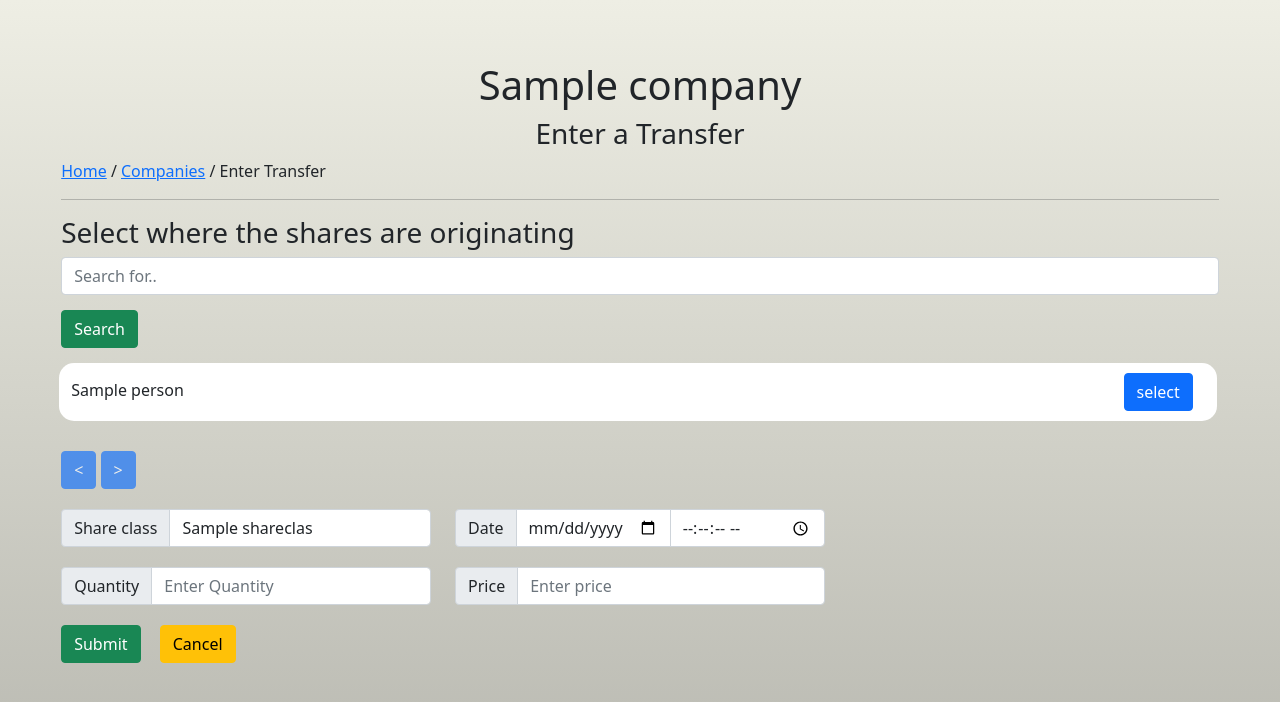
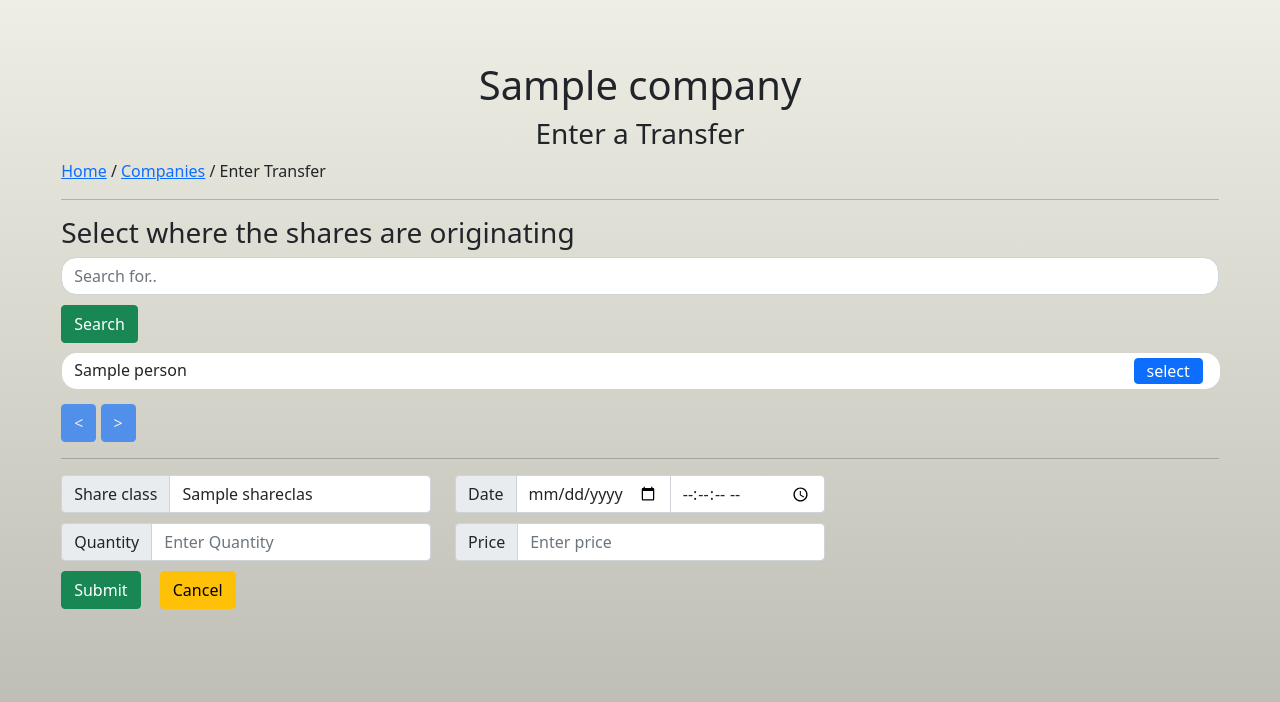
Before and after one commit to AaronDemond/share-site, a Django app: page /companies/1/enterTransfer/ in a window 1280 px wide. Shown: the top 702 px of the page. Run offline with Django 3.2, Linux system fonts and the light colour scheme; a user stored in the database is signed in; tables that the repository leaves empty hold one stand-in row (values such as "Sample post"); some libraries are stand-ins or nearby versions.

Commit message:
Made buttons smaller. Fixed CSS. Fixed truncating zeros. Changed ParValue to text feild.

```diff
--- a/Site/models.py
+++ b/Site/models.py
@@ -82,7 +82,7 @@ class AuthorizedShares(models.Model):
     ShareClass = models.ForeignKey(ShareClass, on_delete=models.CASCADE,
             related_name="AuthorizedShares")
     Date = models.DateTimeField()
-    Value = models.FloatField(null = True, blank = True)
+    Value = models.CharField(max_length=200, null=True, blank=True)
     Document = models.FileField(null=True, blank=True)
 
     def save(self, *args, **kwargs):
--- a/Site/static/styles.css
+++ b/Site/static/styles.css
@@ -15,20 +15,30 @@ div.itemListContainer>div:nth-of-type(even) {
 
 
 .listItem {
-    margin-left: 10px;
+    margin-left: 13px;
     padding-left: 0px;
-    margin-bottom: 10px;
+    margin-bottom: 5px;
+    border-radius: 15px;
+}
+
+input[name="query"] {
     border-radius: 15px;
 }
 
 .itemInList {
+    /*
     padding-top: 15px;
-    padding-bottom: 15px;
+    padding-bottom: 15px; */
+
+    padding-top: 5px;
+    padding-bottom: 0px;
+
 }
 
 .buttonsInList {
-    padding-top: 10px;
-    padding-bottom: 10px;
+/*    padding-top: 10px;
+    padding-bottom: 10px; */
+    padding: 5px;
 }
 
 table {
@@ -71,12 +81,22 @@ tr.boldBottom:last-child > td { border-bottom: 2px solid black; }
     margin-left: 10px;
 }
 
-/*
-.btn {
+
+.buttonsInList > .btn {
     padding-top: 0px;
     padding-bottom: 0px;
 }
-*/
+
+.deleteBtnTable {
+    padding-top: 0px;
+    padding-bottom: 0px;
+}
+
+/*.input-group-btn > .btn {
+    padding-top: 5px;
+    padding-bottom: 5px;
+}*/
+
 
 
 .alert {
--- a/Site/templates/authorized.html
+++ b/Site/templates/authorized.html
@@ -64,7 +64,7 @@
                             <td>{{a.ShareClass}}</td>
                             <td>{{a.dateFormatted}}</td>
                             <td>
-                    <a class="btn btn-primary" href="/companies/{{company.id}}/authorized?delete=True&auth_id={{a.pk}}" >Delete</a>
+                    <a class="btn btn-primary deleteBtnTable" href="/companies/{{company.id}}/authorized?delete=True&auth_id={{a.pk}}" >Delete</a>
                             </td>
                         </tr>
                         {% endfor %}
--- a/Site/templates/authorizedDeleteConfirm.html
+++ b/Site/templates/authorizedDeleteConfirm.html
@@ -26,7 +26,8 @@
                 <div class="row listItem">
 <div class="col-sm-12">
                     <h3>Authorized to be Deleted</h3>
-                </div></div>
+                </div>
+                </div>
             <div class="row listItem">
                 <div class="col-sm-12 itemInList">
                     {{authorizedToDelete}}
@@ -39,6 +40,7 @@
                 <div class="row listItem">
 <div class="col-sm-12">
                     <h3>Transfers to be Deleted</h3>
+
                 </div></div>
             {% endif %}
             {% for item in toDelete %}
@@ -77,5 +79,7 @@
 {% block scripts %}
 <script type = "text/javascript">
     $("#selectHolder").hide();
+    $('.listItem').not(':has(.buttonsInList)').children('.itemInList').css("padding-top", "0px");
+    $("h3").css("margin", "0px");
 </script>
 {% endblock scripts %}
--- a/Site/templates/base.html
+++ b/Site/templates/base.html
@@ -68,6 +68,11 @@ body {
                 } else {
                     $("body").css("height", height);
                 }
+                $('.listItem').not(':has(.buttonsInList)').children('.itemInList').css("padding-top", "0px");
+            });
+            $("a").click(function(){
+                $('.listItem').not(':has(.buttonsInList)').children('.itemInList').css("padding-top", "0px");
+
             });
 
                 </script>
--- a/Site/templates/certificate.html
+++ b/Site/templates/certificate.html
@@ -125,7 +125,7 @@ body {
         AUTHORIZED SHARE CAPITAL:
         {% for key, value in auth_totals.items %}
         {{value}} {{key.0}} shares
-        {% if key.1 == None %}
+        {% if key.1 == "npv" or key.1 == "NPV" %}
         having no par value{% if forloop.counter < no_of_auth_types and forloop.counter != no_of_auth_types|changeValue:'-1' %},{% elif forloop.counter == no_of_auth_types|changeValue:'-1' %} and{% endif %}{% else %} each having a par value of ${{key.1}}{% if forloop.counter < no_of_auth_types and forloop.counter != no_of_auth_types|changeValue:'-1' %},{% elif forloop.counter == no_of_auth_types|changeValue:'-1' %} and{% endif %}{% endif %}{% endfor %}; and the aforementioned shares each have respective terms and conditions as set out in the applicable constating documents of the Company including the Memorandum of Association of the company.
     </div>
 
--- a/Site/templates/enter_transfer.html
+++ b/Site/templates/enter_transfer.html
@@ -25,7 +25,7 @@ div#participantsToHolder>div:nth-of-type(odd) {
 
                 {% if alert %}
                     <div class="row" id="alertHolder">
-                        <div class="col-sm-5 col-9" style="padding-top: 20px">
+                        <div class="col-sm-5 col-9" style="padding-top: 10px">
 
                             <div class="alert alert-{{ alert_type }} alert-dismissible fade show" style="margin-bottom: 0px" role="alert">
 
@@ -33,7 +33,7 @@ div#participantsToHolder>div:nth-of-type(odd) {
 
                             </div>
                         </div>
-                        <div class="col-sm-7 col-3" style="padding-top: 20px">
+                        <div class="col-sm-7 col-3" style="padding-top: 10px">
                             <button type="button" class="btn btn-danger close alert-button">Close</button>
 
                         </div>
@@ -44,10 +44,10 @@ div#participantsToHolder>div:nth-of-type(odd) {
         <hr>
         <h3>Select where the shares are originating</h3>
         <div id="fromHolder" class="row">
-            <div class="input-group" style="padding-bottom: 15px;">
+            <div class="input-group" style="padding-bottom: 10px;">
                 <input type="text" autocomplete="off" class="form-control" name = "query" id = "participantSearchString" value="" placeholder="Search for..">
             </div>
-            <div class="col-sm-12" style="padding-bottom: 15px;">
+            <div class="col-sm-12" style="padding-bottom: 10px;">
                     <button class="btn btn-success" onclick="search('fromHolder','From',1)" type="button" id="fromSearch" >Search</button>
 
             </div>
@@ -61,7 +61,7 @@ div#participantsToHolder>div:nth-of-type(odd) {
                                 {{participant.LinkedCompany}}
                             {% endif %}
                         </div>
-                        <div class="col-sm-3 col-5 buttonsInList btnsFloatRightContainer" style="padding-top: 10px; padding-bottom: 10px;">
+                        <div class="col-sm-3 col-5 buttonsInList btnsFloatRightContainer" >
                             {% if participant.LinkedPerson %}
                             <!--
                                 <button class="btn btn-primary"
@@ -87,17 +87,17 @@ div#participantsToHolder>div:nth-of-type(odd) {
             <div class="row">
                 <div class="col-sm-3">
                     {% if page > 1 %}
-                    <button class="btn btn-primary" style="margin-top: 20px;" onclick="search('fromHolder','From',{{page|changeValue:'-1'}})" type="button"><</button>
+                    <button class="btn btn-primary" style="margin-top: 10px;" onclick="search('fromHolder','From',{{page|changeValue:'-1'}})" type="button"><</button>
                     {% else %}
 
-                    <button class="btn btn-primary disabled" style="margin-top: 20px;" onclick="search('fromHolder','From',{{page|changeValue:'-1'}})" type="button"><</button>
+                    <button class="btn btn-primary disabled" style="margin-top: 10px;" onclick="search('fromHolder','From',{{page|changeValue:'-1'}})" type="button"><</button>
                     {% endif %}
 
                     {% if hasNextPage == True %}
-                    <button class="btn btn-primary" style="margin-top: 20px;"
+                    <button class="btn btn-primary" style="margin-top: 10px;"
                         onclick="search('fromHolder','From',{{page|changeValue:'1'}})" type="button">></button>
                     {% else %}
-                    <button class="btn btn-primary disabled" style="margin-top: 20px;"
+                    <button class="btn btn-primary disabled" style="margin-top: 10px;"
                         onclick="search('fromHolder','From',{{page|changeValue:'1'}})" type="button">></button>
                     {% endif %}
                 </div>
@@ -106,10 +106,10 @@ div#participantsToHolder>div:nth-of-type(odd) {
 
             <h3 id="q2title" style="display: none">Select where the shares are going</h3>
             <div id="toHolder" class="row" style="display: none">
-                <div class="input-group" style="padding-bottom: 15px;">
+                <div class="input-group" style="padding-bottom: 10px;">
                     <input type="text" autocomplete="off" class="form-control" name = "query2" id = "participantSearchString2" value="" placeholder="Search for..">
                 </div>
-                <div class="col-sm-12" style="padding-bottom: 15px;">
+                <div class="col-sm-12" style="padding-bottom: 10px;">
                         <button class="btn btn-success" id="toSearch" onclick="search('toHolder','To',1)" type="button">Search</button>
                 </div>
                 <div class="row itemListContainer" id="participantsToHolder">
@@ -122,7 +122,7 @@ div#participantsToHolder>div:nth-of-type(odd) {
                                 {{participant.LinkedCompany}}
                             {% endif %}
                         </div>
-                        <div class="col-sm-3 col-3 buttonsInList btnsFloatRightContainer" style="padding-top: 10px; padding-bottom: 10px;">
+                        <div class="col-sm-3 col-3 buttonsInList btnsFloatRightContainer">
                             {% if participant.LinkedPerson %}
                                 <!--<button class="btn btn-primary"
                                         onclick="selectTo({{participant.LinkedPerson.id}},
@@ -145,21 +145,23 @@ div#participantsToHolder>div:nth-of-type(odd) {
                 <div class="row">
                     <div class="col-sm-3">
                         {% if page > 1 %}
-                        <button class="btn btn-primary" style="margin-top: 20px;" onclick="search('toHolder','To',{{page|changeValue:'-1'}})" type="button"><</button>
+                        <button class="btn btn-primary" style="margin-top: 10px;" onclick="search('toHolder','To',{{page|changeValue:'-1'}})" type="button"><</button>
                         {% else %}
-                        <button class="btn btn-primary disabled" style="margin-top: 20px;" onclick="search('toHolder','To',{{page|changeValue:'-1'}})" type="button"><</button>
+                        <button class="btn btn-primary disabled" style="margin-top: 10px;" onclick="search('toHolder','To',{{page|changeValue:'-1'}})" type="button"><</button>
                         {% endif %}
                         {% if hasNextPage == True %}
-                            <button class="btn btn-primary"style="margin-top: 20px;" onclick="search('toHolder','To',{{page|changeValue:'1'}})" type="button">></button>
+                            <button class="btn btn-primary"style="margin-top: 10px;" onclick="search('toHolder','To',{{page|changeValue:'1'}})" type="button">></button>
                         {% else %}
-                            <button class="btn btn-primary disabled"style="margin-top: 20px;" onclick="search('toHolder','To',{{page|changeValue:'1'}})" type="button">></button>
+                            <button class="btn btn-primary disabled"style="margin-top: 10px;" onclick="search('toHolder','To',{{page|changeValue:'1'}})" type="button">></button>
                         {% endif %}
                     </div>
                 </div>
             </div>
         <div class="row">
+            <div class="col-sm-12"><hr>
+</div>
 
-                <div class="col-sm-4" style="padding-top: 20px;">
+                <div class="col-sm-4 " >
                     <div class="input-group">
                         <span class="input-group-text">Share class</span>
                         <select name="shareClass" id="some_name" class="form-control">
@@ -174,7 +176,7 @@ div#participantsToHolder>div:nth-of-type(odd) {
 
 
                 </div>
-                <div class="col-sm-4" style="padding-top: 20px;">
+                <div class="col-sm-4 mobileFix" >
                     <div class="input-group">
                         <span class="input-group-text">Date</span>
                         <input type="date" class="form-control" value="" name="date" id=""/>
@@ -189,7 +191,7 @@ div#participantsToHolder>div:nth-of-type(odd) {
         </div>
         <div class="row">
             <div class="col-sm-4">
-                <div class="input-group" style="padding-top: 20px;">
+                <div class="input-group" style="padding-top: 10px;">
                         <span class="input-group-text">Quantity</span>
                         <input type="text" autocomplete="off" class="form-control" placeholder= "Enter Quantity" name="ammount" id=""/>
 
@@ -199,7 +201,7 @@ div#participantsToHolder>div:nth-of-type(odd) {
             </div>
             <div class="col-sm-4">
 
-                <div class="input-group" style="padding-top: 20px;">
+                <div class="input-group" style="padding-top: 10px;">
                     <span class="input-group-text">Price</span>
                     <input type="text" autocomplete="off" class="form-control" value="" placeholder= "Enter price" name="price" id=""/>
 
@@ -211,8 +213,8 @@ div#participantsToHolder>div:nth-of-type(odd) {
         <div class="row">
             <div class="col-sm-12;">
 
-                <button class="btn btn-success browse-btn-fix" style="margin-top: 20px;" type="submit" id="submitForm" >Submit</button>
-                                    <a class="btn btn-warning" style="margin-top: 20px;"  href="/companies/"  >Cancel</a>
+                <button class="btn btn-success browse-btn-fix" style="margin-top: 10px;" type="submit" id="submitForm" >Submit</button>
+                                    <a class="btn btn-warning" style="margin-top: 10px;"  href="/companies/"  >Cancel</a>
             </div>
 
     </form>
@@ -221,6 +223,14 @@ div#participantsToHolder>div:nth-of-type(odd) {
 
 {% block scripts %}
 <script type="text/javascript">
+
+            $(document).ready(function() {
+                var screenWidth = $(window).width(); // window height
+                if (screenWidth < 575) {
+                    $(".mobileFix").css("padding-top", "10px");
+                }
+
+            });
 
             $(".close").click(function(){
                 //$(".alert").hide();
@@ -251,7 +261,7 @@ div#participantsToHolder>div:nth-of-type(odd) {
         doc.addEventListener("keypress", enterSearchTo);
         console.log("TEST")
         let fromHolderText = `<input type="hidden" name="from${type}",
-                value="${participant_id}"> <p> ${participant_name} </p>`;
+                value="${participant_id}"> <div class="row itemListContainer"><div class="row listItem" style="width: fit-content"><div class = "col-sm-12 itemInList"> ${participant_name} selected.</div></div></div>`;
         $("#fromHolder").html(fromHolderText);
         $("#q2title").toggle();
         $("#toHolder").toggle();
@@ -261,7 +271,7 @@ function selectTo(participant_id, participant_name, type){
     document.removeEventListener("keypress", enterSearchTo);
     doc.addEventListener("keypress", submitForm);
     let toHolderText = `<input type="hidden" name="to${type}",
-                value="${participant_id}"> <p> ${participant_name} </p>`;
+                value="${participant_id}"><div class="row itemListContainer"><div class="row listItem" style="width: fit-content"><div class = "col-sm-12 itemInList"> ${participant_name} selected.</div></div></div>`;
     $("#toHolder").html(toHolderText);
 
 }
--- a/Site/templates/transfers.html
+++ b/Site/templates/transfers.html
@@ -71,7 +71,7 @@
                             <td>{{tr.To}}</td>
                             <td>{{tr.D}}</td>
                             <td>
-                            <button type="button" class="deleteBtn btn btn-primary"
+                            <button type="button" class="deleteBtn deleteBtnTable btn btn-primary"
                                                   transfer = "{{tr.str}}"
                                                   transferId = "{{tr.id}}"
                                                   transferShareClassId = "{{tr.ShareClass.id}}"
--- a/Site/templates/transfers_confirm.html
+++ b/Site/templates/transfers_confirm.html
@@ -62,6 +62,8 @@ div.transferContainer>div:nth-of-type(odd) {
 {% endblock main %}
 {% block scripts %}
 <script type = "text/javascript">
+
+    $('.listItem').not(':has(.buttonsInList)').children('.itemInList').css("padding-top", "0px");
     function selectTransfer(text, id, share_type){
         console.log(text);
         let txt = `<div class="col-lg-12">${text} selected</div>`;
--- a/Site/views.py
+++ b/Site/views.py
@@ -427,7 +427,6 @@ def issue_shares(request, company_id=None):
 
         #initalize issued and remaining
         transfers = Transfer.objects.filter(Company=company)
-        #for t in authorized:
         for sc in shareClassSet:
             share_classes_authorized[str(sc)].append(0)
             share_classes_authorized[str(sc)].append(0)
@@ -439,6 +438,7 @@ def issue_shares(request, company_id=None):
             if t.ToCompany == company:
                 share_classes_authorized[str(t.ShareClass)][2] -= t.Ammount
 
+
         #calculate remaining
         for shareClass in shareClassSet:
             share_classes_authorized[str(shareClass)][3] = \
@@ -446,30 +446,60 @@ def issue_shares(request, company_id=None):
                     share_classes_authorized[str(shareClass)][2]
 
         for sc in shareClassSet:
-            auth = AuthorizedShares.objects.filter(ShareClass = sc, Company = company)[0]
+            auth = AuthorizedShares.objects.filter(ShareClass = \
+                    sc, Company = company).latest("Date")
             share_classes_authorized[str(sc)].append(auth.Value)
 
+
+        #Truncate trailing zeros
         for key, value in share_classes_authorized.items():
-            if value[0] != 0:
-                if value[0].is_integer():
-                    v = int(value[0])
+            try:
+                v = float(value[0])
+                if v.is_integer():
+                    v = int(v)
                     v = f'{v:,}'
                     share_classes_authorized[key][0] = v
-            if value[2] != 0:
-                if value[2].is_integer():
-                    v = int(value[2])
+                else:
+                    share_classes_authorized[key][0] = v
+            except:
+                v = value[0]
+                share_classes_authorized[key][0] = v
+
+            try:
+                v = float(value[2])
+                if v.is_integer():
+                    v = int(v)
                     v = f'{v:,}'
                     share_classes_authorized[key][2] = v
-            if value[3] != 0:
-                if value[3].is_integer():
-                    v = int(value[3])
+                else:
+                    share_classes_authorized[key][2] = v
+            except:
+                v = value[2]
+                share_classes_authorized[key][2] = v
+
+            try:
+                v = float(value[3])
+                if v.is_integer():
+                    v = int(v)
                     v = f'{v:,}'
                     share_classes_authorized[key][3] = v
-            if value[4] != 0:
-                if value[4].is_integer():
-                    v = int(value[4])
+                else:
+                    share_classes_authorized[key][3] = v
+            except:
+                v = value[3]
+                share_classes_authorized[key][3] = v
+
+            try:
+                v = float(value[4])
+                if v.is_integer():
+                    v = int(v)
                     v = f'{v:,}'
                     share_classes_authorized[key][4] = v
+                else:
+                    share_classes_authorized[key][4] = v
+            except:
+                v = value[4]
+                share_classes_authorized[key][4] = v
 
 
 
@@ -1143,52 +1173,55 @@ def share_certificate(request, company_id = None):
             context["id"] = request.GET.get("id")
             context["shareClassId"] = request.GET.get("shareClassId")
 
-            auth_shares = AuthorizedShares.objects.filter(Company=company)
+            auth_shares = AuthorizedShares.objects.filter(Company=company).order_by("Date")
             auth_types = set([x.ShareClass for x in auth_shares])
             auth_types_value = {}
 
             #Returns a dict of type {(ShareClass,Value):Ammount)}
-            for a in auth_types:
-                auth_types_value[a] = set()
+            auth_types_value = dict()
             for a in auth_shares:
-                auth_types_value[a.ShareClass].add(a.Value)
+                try:
+                    v = float(a.Value)
+                    if v.is_integer():
+                        v = int(v)
+                except:
+                    v = a.Value
+                auth_types_value[a.ShareClass] = v
             auth_totals = {}
             for a in auth_types:
-                for value in auth_types_value[a]:
-                    auth_totals[(a,value)] = 0
-                    for auth in auth_shares:
-                        if auth.ShareClass == a and auth.Value == value:
-                            auth_totals[(a,value)] += auth.Ammount
+                value = auth_types_value[a]
+                auth_totals[(a,value)] = 0
+                for auth in auth_shares:
+                    if auth.ShareClass == a:
+                        auth_totals[(a,value)] += auth.Ammount
+            print(auth_totals)
 
             #Removes bought back shares from the dict created above
             for auth_type in auth_types:
                 all_tran = Transfer.objects.filter(Company=company,
                         ShareClass=auth_type,ToCompany=company).order_by("Date")
-                all_auth = AuthorizedShares.objects.filter(Company=company,
-                        ShareClass=auth_type).order_by("Date")
+                latestAuth = AuthorizedShares.objects.filter(Company=company,
+                        ShareClass=auth_type).latest("Date")
+                parValue = latestAuth.Value
+                try:
+                    v = float(parValue)
+                    if v.is_integer():
+                        v = int(v)
+                except:
+                    v = parValue
+
                 for tran in all_tran:
-                    for index, auth in enumerate(all_auth):
-                        if auth.Date > tran.Date:
-                            toDecrease = all_auth[index-1]
-                            auth_totals[(toDecrease.ShareClass,toDecrease.Value)] -= tran.Ammount
-                            break
-                        if index == len(all_auth) - 1:
-                            toDecrease = all_auth[index]
-                            auth_totals[(toDecrease.ShareClass,toDecrease.Value)] -= tran.Ammount
-                            break
+                    auth_totals[auth_type, v] -= tran.Ammount
 
             #Remove trailing zeros
             auth_totals_truncated = {}
             for key, value in auth_totals.items():
+                print(value)
                 if value.is_integer():
                     v = int(value)
                 else:
                     v = value
-                if key[1].is_integer():
-                    k1 = int(key[1])
-                else:
-                    k1 = key[1]
-                auth_totals_truncated[(key[0],k1)] = v
+                auth_totals_truncated[(key[0],key[1])] = v
 
 
             context["no_of_auth_types"] = len(auth_totals)
```
Also changed, not shown: Site/templates/delete_management_search.html (+4 -4 lines), Site/templates/enter_management_search.html (+4 -4 lines), Site/templates/enter_transfer_search.html (+6 -6 lines), Site/templates/management.html (+16 -16 lines).
